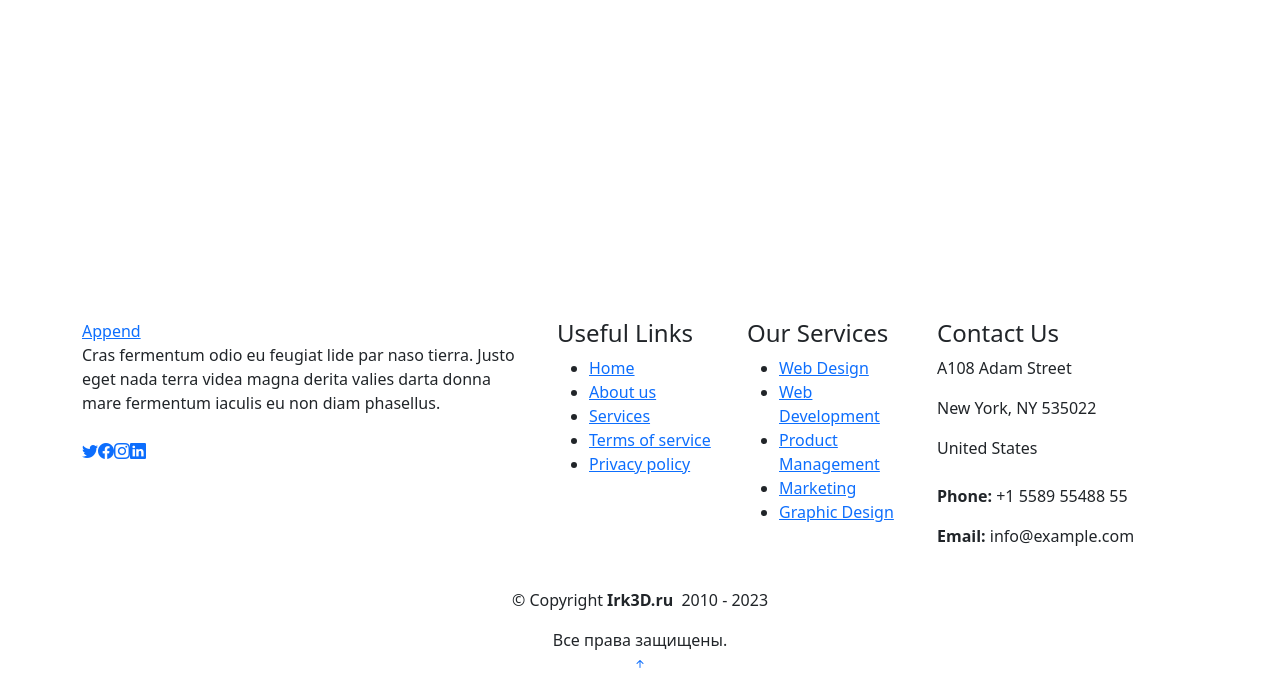
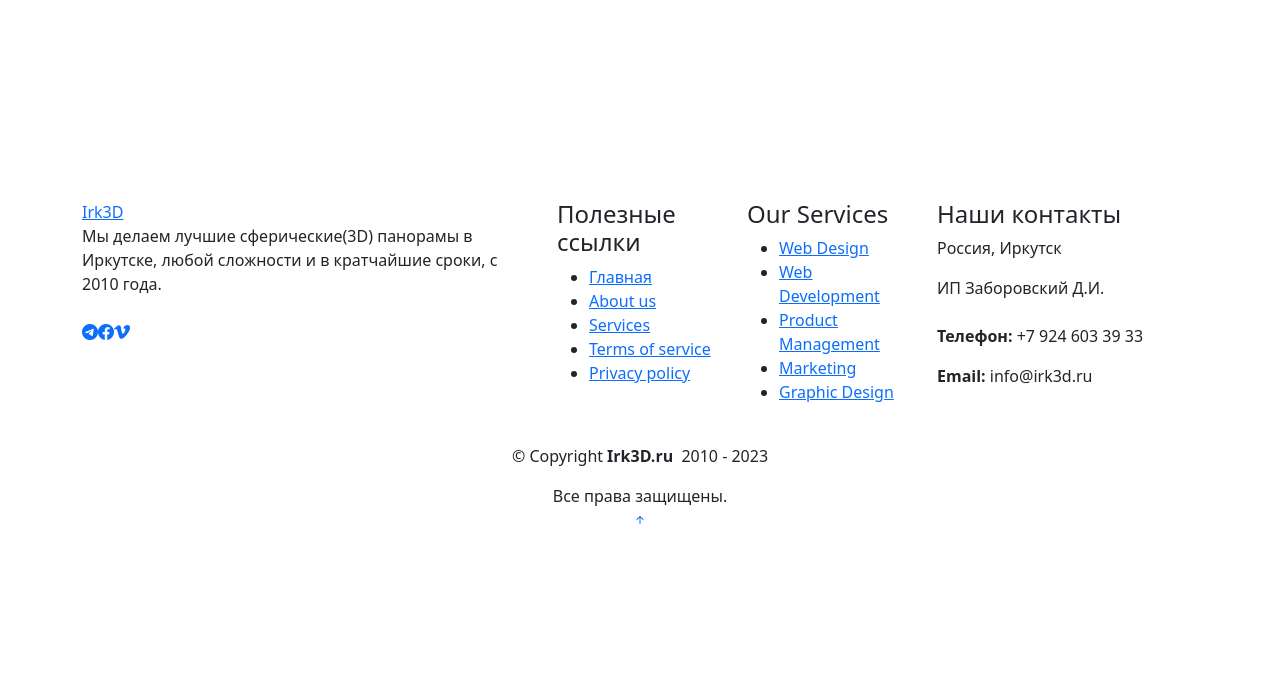
Before and after one commit to zrivkoren/irk3d-project, a Django app: page / in a window 1280 px wide. Shown: the part 5702-6378 px from the top of the page. After the commit the page ends 6226 px from the top, so only its background shows below. Run offline with Django 4.2, Linux system fonts and the light colour scheme; data that the repository does not hold is empty; some libraries are stand-ins or nearby versions.

Commit message:
Сделан раздел Клиенты, с order возможностью

```diff
--- a/irk3d/templates/includes/footer.html
+++ b/irk3d/templates/includes/footer.html
@@ -5,21 +5,20 @@
       <div class="row gy-4">
         <div class="col-lg-5 col-md-12 footer-about">
           <a href="index.html" class="logo d-flex align-items-center">
-            <span>Append</span>
+            <span>Irk3D</span>
           </a>
-          <p>Cras fermentum odio eu feugiat lide par naso tierra. Justo eget nada terra videa magna derita valies darta donna mare fermentum iaculis eu non diam phasellus.</p>
+          <p>Мы делаем лучшие сферические(3D) панорамы в Иркутске, любой сложности и в кратчайшие сроки, с 2010 года.</p>
           <div class="social-links d-flex mt-4">
-            <a href=""><i class="bi bi-twitter"></i></a>
+            <a href=""><i class="bi bi-telegram"></i></a>
             <a href=""><i class="bi bi-facebook"></i></a>
-            <a href=""><i class="bi bi-instagram"></i></a>
-            <a href=""><i class="bi bi-linkedin"></i></a>
+            <a href=""><i class="bi bi-vimeo"></i></a>
           </div>
         </div>
 
         <div class="col-lg-2 col-6 footer-links">
-          <h4>Useful Links</h4>
+          <h4>Полезные ссылки</h4>
           <ul>
-            <li><a href="#">Home</a></li>
+            <li><a href="#">Главная</a></li>
             <li><a href="#">About us</a></li>
             <li><a href="#">Services</a></li>
             <li><a href="#">Terms of service</a></li>
@@ -39,12 +38,11 @@
         </div>
 
         <div class="col-lg-3 col-md-12 footer-contact text-center text-md-start">
-          <h4>Contact Us</h4>
-          <p>A108 Adam Street</p>
-          <p>New York, NY 535022</p>
-          <p>United States</p>
-          <p class="mt-4"><strong>Phone:</strong> <span>+1 5589 55488 55</span></p>
-          <p><strong>Email:</strong> <span>info@example.com</span></p>
+          <h4>Наши контакты</h4>
+          <p>Россия, Иркутск</p>
+          <p>ИП Заборовский Д.И.</p>
+          <p class="mt-4"><strong>Телефон:</strong> <span>+7 924 603 39 33</span></p>
+          <p><strong>Email:</strong> <span>info@irk3d.ru</span></p>
         </div>
 
       </div>
--- a/irk3d/templates/includes/section-clients.html
+++ b/irk3d/templates/includes/section-clients.html
@@ -1,34 +1,18 @@
 {% load static %}
-<!-- Clients Section - Home Page -->
 <section id="clients" class="clients">
+<div class="container section-title" data-aos="fade-up">
+    <h2>Наши клиенты</h2>
+      <p>Уже оценили преимущества виртуальных туров, созданных командой Irk3D</p>
+  </div>
 
-  <div class="container-fluid" data-aos="fade-up">
+  <div class="container-fluid" data-aos="zoom-out">
     <div class="row gy-4">
-
-      <div class="col-xl-2 col-md-3 col-6 client-logo">
-        <img src="{% static 'assets/img/clients/client-1.png' %}" class="img-fluid" alt="">
-      </div><!-- End Client Item -->
-
-      <div class="col-xl-2 col-md-3 col-6 client-logo">
-        <img src="{% static 'assets/img/clients/client-2.png' %}" class="img-fluid" alt="">
-      </div><!-- End Client Item -->
-
-      <div class="col-xl-2 col-md-3 col-6 client-logo">
-        <img src="{% static 'assets/img/clients/client-3.png' %}" class="img-fluid" alt="">
-      </div><!-- End Client Item -->
-
-      <div class="col-xl-2 col-md-3 col-6 client-logo">
-        <img src="{% static 'assets/img/clients/client-4.png' %}" class="img-fluid" alt="">
-      </div><!-- End Client Item -->
-
-      <div class="col-xl-2 col-md-3 col-6 client-logo">
-        <img src="{% static 'assets/img/clients/client-5.png' %}" class="img-fluid" alt="">
-      </div><!-- End Client Item -->
-
-      <div class="col-xl-2 col-md-3 col-6 client-logo">
-        <img src="{% static 'assets/img/clients/client-6.png' %}" class="img-fluid" alt="">
-      </div><!-- End Client Item -->
+{%   for client in clients %}
+  <div class="col-xl-2 col-md-3 col-6 client-logo">
+    <a href="{{ client.tour_client.get_absolute_url }}"><img src="{{ client.logo.url }}" class="img-fluid" alt=""></a>
+  </div>
+{% endfor %}
 
     </div>
   </div>
-</section><!-- End Clients Section -->
+</section>
--- a/irk3d/templates/includes/section-recent-posts.html
+++ b/irk3d/templates/includes/section-recent-posts.html
@@ -2,8 +2,7 @@
 <section id="recent-posts" class="recent-posts">
 
   <div class="container section-title" data-aos="fade-up">
-    <h2>Новые записи</h2>
-    <p>Свежие виртуальные туры</p>
+    <h2>Новые виртуальные туры</h2>
   </div>
 
   <div class="container">
--- a/irk3d/tour/views.py
+++ b/irk3d/tour/views.py
@@ -1,6 +1,6 @@
 from django.shortcuts import render
 from django.views.generic import ListView, DetailView
-from tour.models import Tour, Tag, Feedback, Service
+from tour.models import Tour, Tag, Feedback, Service, Client
 
 
 class TagDetailView(DetailView):
@@ -36,12 +36,7 @@
         "latest_tours": Tour.objects.order_by('-created')[:3],
         "feedbacks": Feedback.objects.all()[::-1],
         "services": Service.objects.all().order_by('order'),
+        "clients": Client.objects.all().order_by('order'),
     }
 
     return render(request, template, context)
-
-# class TourListView(ListView):
-#     model = Tour
-#
-#     def get_queryset(self):
-#         return Tour.objects.filter(tags__slug=self.kwargs.get('slug'))
```
Also changed, not shown: irk3d/tour/admin.py (+6 -1 lines), irk3d/tour/models.py (+20 -3 lines).
